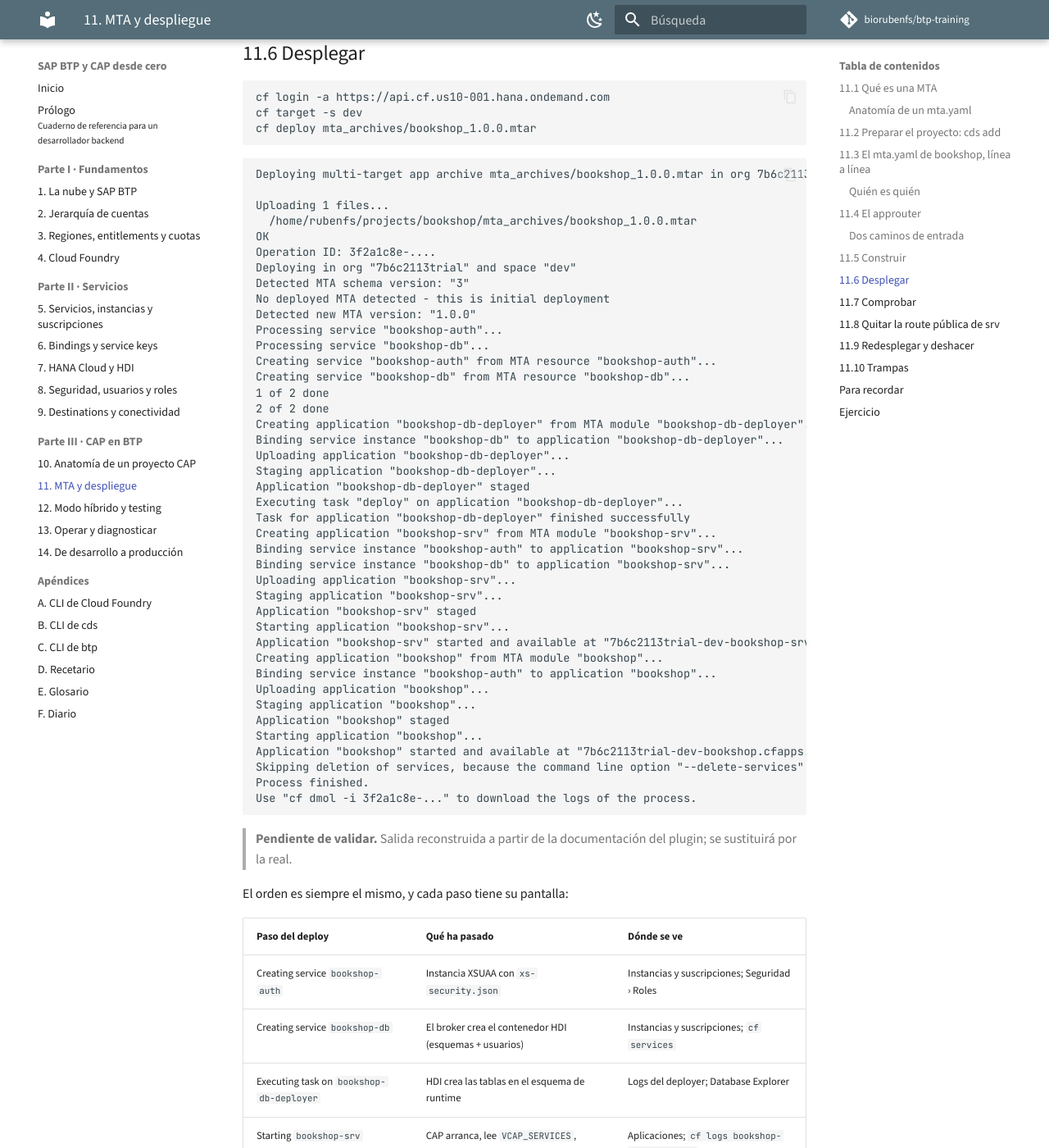
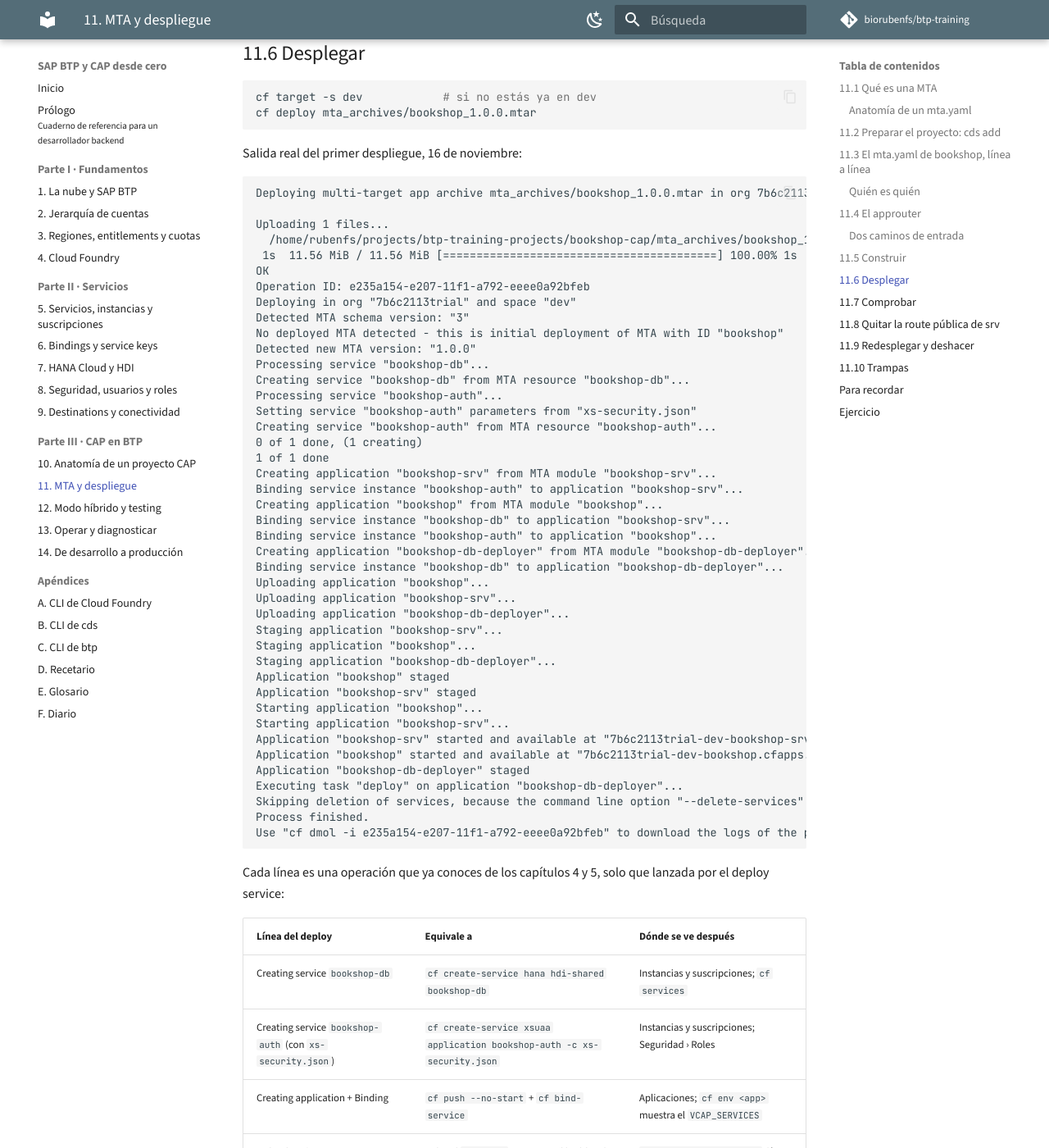
Before and after one commit to biorubenfs/btp-training, an MkDocs documentation site: the page built from libro-btp/11-mta-y-despliegue.md, in a window 1280 px wide and 1400 px high, scrolled down 16300 px. Shown: the whole window at 82% size. Built offline with MkDocs 1.6.1 and Material for MkDocs 9.7.7, drawn with Linux system fonts in a browser that asks for light colours; comment, search, counter and statistics services are not loaded; some of the changed text lies outside the part shown.

Commit message:
Capítulo 11.6 y 11.7 validados con el primer cf deploy real: salidas, equivalencias con cf, trampa del arranque en paralelo y comprobaciones por curl
Co-Authored-By: Claude Fable 5.1 <noreply@anthropic.com>

````diff
--- a/libro-btp/11-mta-y-despliegue.md
+++ b/libro-btp/11-mta-y-despliegue.md
@@ -702,69 +702,83 @@ son alias que `mbt` traduce a los que entiende el deploy service.
 ## 11.6 Desplegar
 
 ```bash
-cf login -a https://api.cf.us10-001.hana.ondemand.com
-cf target -s dev
+cf target -s dev            # si no estás ya en dev
 cf deploy mta_archives/bookshop_1.0.0.mtar
 ```
+
+Salida real del primer despliegue, 16 de noviembre:
 
 ```
 Deploying multi-target app archive mta_archives/bookshop_1.0.0.mtar in org 7b6c2113trial / space dev as ********...
 
 Uploading 1 files...
-  /home/rubenfs/projects/bookshop/mta_archives/bookshop_1.0.0.mtar
+  /home/rubenfs/projects/btp-training-projects/bookshop-cap/mta_archives/bookshop_1.0.0.mtar
+ 1s  11.56 MiB / 11.56 MiB [=========================================] 100.00% 1s
 OK
-Operation ID: 3f2a1c8e-....
+Operation ID: e235a154-e207-11f1-a792-eeee0a92bfeb
 Deploying in org "7b6c2113trial" and space "dev"
 Detected MTA schema version: "3"
-No deployed MTA detected - this is initial deployment
+No deployed MTA detected - this is initial deployment of MTA with ID "bookshop"
 Detected new MTA version: "1.0.0"
+Processing service "bookshop-db"...
+Creating service "bookshop-db" from MTA resource "bookshop-db"...
 Processing service "bookshop-auth"...
-Processing service "bookshop-db"...
+Setting service "bookshop-auth" parameters from "xs-security.json"
 Creating service "bookshop-auth" from MTA resource "bookshop-auth"...
-Creating service "bookshop-db" from MTA resource "bookshop-db"...
-1 of 2 done
-2 of 2 done
+0 of 1 done, (1 creating)
+1 of 1 done
+Creating application "bookshop-srv" from MTA module "bookshop-srv"...
+Binding service instance "bookshop-auth" to application "bookshop-srv"...
+Creating application "bookshop" from MTA module "bookshop"...
+Binding service instance "bookshop-db" to application "bookshop-srv"...
+Binding service instance "bookshop-auth" to application "bookshop"...
 Creating application "bookshop-db-deployer" from MTA module "bookshop-db-deployer"...
 Binding service instance "bookshop-db" to application "bookshop-db-deployer"...
+Uploading application "bookshop"...
+Uploading application "bookshop-srv"...
 Uploading application "bookshop-db-deployer"...
+Staging application "bookshop-srv"...
+Staging application "bookshop"...
 Staging application "bookshop-db-deployer"...
+Application "bookshop" staged
+Application "bookshop-srv" staged
+Starting application "bookshop"...
+Starting application "bookshop-srv"...
+Application "bookshop-srv" started and available at "7b6c2113trial-dev-bookshop-srv.cfapps.us10-001.hana.ondemand.com"
+Application "bookshop" started and available at "7b6c2113trial-dev-bookshop.cfapps.us10-001.hana.ondemand.com"
 Application "bookshop-db-deployer" staged
 Executing task "deploy" on application "bookshop-db-deployer"...
-Task for application "bookshop-db-deployer" finished successfully
-Creating application "bookshop-srv" from MTA module "bookshop-srv"...
-Binding service instance "bookshop-auth" to application "bookshop-srv"...
-Binding service instance "bookshop-db" to application "bookshop-srv"...
-Uploading application "bookshop-srv"...
-Staging application "bookshop-srv"...
-Application "bookshop-srv" staged
-Starting application "bookshop-srv"...
-Application "bookshop-srv" started and available at "7b6c2113trial-dev-bookshop-srv.cfapps.us10-001.hana.ondemand.com"
-Creating application "bookshop" from MTA module "bookshop"...
-Binding service instance "bookshop-auth" to application "bookshop"...
-Uploading application "bookshop"...
-Staging application "bookshop"...
-Application "bookshop" staged
-Starting application "bookshop"...
-Application "bookshop" started and available at "7b6c2113trial-dev-bookshop.cfapps.us10-001.hana.ondemand.com"
 Skipping deletion of services, because the command line option "--delete-services" is not specified.
 Process finished.
-Use "cf dmol -i 3f2a1c8e-..." to download the logs of the process.
+Use "cf dmol -i e235a154-e207-11f1-a792-eeee0a92bfeb" to download the logs of the process.
 ```
 
-> **Pendiente de validar.** Salida reconstruida a partir de la documentación
-> del plugin; se sustituirá por la real.
+Cada línea es una operación que ya conoces de los capítulos 4 y 5, solo que
+lanzada por el deploy service:
 
-El orden es siempre el mismo, y cada paso tiene su pantalla:
+| Línea del deploy                          | Equivale a                                   | Dónde se ve después                                   |
+|-------------------------------------------|----------------------------------------------|-------------------------------------------------------|
+| Creating service `bookshop-db`            | `cf create-service hana hdi-shared bookshop-db` | Instancias y suscripciones; `cf services`          |
+| Creating service `bookshop-auth` (con `xs-security.json`) | `cf create-service xsuaa application bookshop-auth -c xs-security.json` | Instancias y suscripciones; Seguridad › Roles |
+| Creating application + Binding            | `cf push --no-start` + `cf bind-service`     | Aplicaciones; `cf env <app>` muestra el `VCAP_SERVICES` |
+| Uploading / Staging                       | Subir el `data.zip` y ejecutar el buildpack  | `cf logs <app> --recent`, líneas `[STG]`              |
+| Starting                                  | `cf start`                                   | `cf apps`                                             |
+| Executing task "deploy" on `bookshop-db-deployer` | `cf run-task bookshop-db-deployer "npm start"` | `cf tasks bookshop-db-deployer`; logs `[APP/TASK/deploy]` |
 
-| Paso del deploy                          | Qué ha pasado                                     | Dónde se ve                                        |
-|------------------------------------------|---------------------------------------------------|----------------------------------------------------|
-| Creating service `bookshop-auth`         | Instancia XSUAA con `xs-security.json`            | Instancias y suscripciones; Seguridad › Roles      |
-| Creating service `bookshop-db`           | El broker crea el contenedor HDI (esquemas + usuarios) | Instancias y suscripciones; `cf services`     |
-| Executing task on `bookshop-db-deployer` | HDI crea las tablas en el esquema de runtime       | Logs del deployer; Database Explorer               |
-| Starting `bookshop-srv`                  | CAP arranca, lee `VCAP_SERVICES`, conecta a HANA  | Aplicaciones; `cf logs bookshop-srv --recent`      |
-| Starting `bookshop`                      | El approuter arranca con la URL de `srv` y la XSUAA | Aplicaciones › bookshop › Rutas                  |
+> **Trampa.** Con `enable-parallel-deployments: true` el orden **no** es
+> "primero el deployer, luego `srv`". En la salida de arriba `srv` y el
+> approuter arrancan *antes* de que la tarea del deployer termine, y la
+> última línea solo dice *Executing task*, no si acabó bien. Dos
+> consecuencias:
+>
+> 1. Hay que comprobar la tarea aparte: `cf tasks bookshop-db-deployer`
+>    debe decir `SUCCEEDED`.
+> 2. `srv` arranca contra un contenedor aún vacío. En su log aparece un
+>    `warn` del *outbox*: `Could not find table/view CDS_OUTBOX_MESSAGES in
+>    schema FE77…`. Es inofensivo: CAP lo reintenta y en cuanto el deployer
+>    crea las tablas todo funciona. Pero si lo ves, ya sabes por qué.
 
-El atajo que hace todo lo anterior de una vez (build + deploy):
+El atajo que hace build y deploy de una vez:
 
 ```bash
 cds up
@@ -775,35 +789,104 @@ cds up
 ```bash
 cf mtas
 cf mta bookshop
-cf apps
-cf services
+cf tasks bookshop-db-deployer
 ```
 
 ```
-Getting multi-target apps in org 7b6c2113trial / space dev as ********...
 mta id     version   namespace
 bookshop   1.0.0
 
-Showing health and status for multi-target app bookshop in org 7b6c2113trial / space dev as ********...
 Version: 1.0.0
 Namespace:
+
 Apps:
-name                   requested state   instances   memory   disk   urls
-bookshop               started           1/1         256M     256M   7b6c2113trial-dev-bookshop.cfapps.us10-001.hana.ondemand.com
-bookshop-db-deployer   stopped           0/1         256M     256M
-bookshop-srv           started           1/1         256M     1G     7b6c2113trial-dev-bookshop-srv.cfapps.us10-001.hana.ondemand.com
+name                   requested state   instances   memory   disk     urls
+bookshop-srv           STARTED           1/1         85.8M    226.4M   7b6c2113trial-dev-bookshop-srv.cfapps.us10-001.hana.ondemand.com
+bookshop               STARTED           1/1         45.5M    240.2M   7b6c2113trial-dev-bookshop.cfapps.us10-001.hana.ondemand.com
+bookshop-db-deployer   STOPPED           0/1         0        0
 
 Services:
 name            service   plan          bound apps                           last operation
-bookshop-auth   xsuaa     application   bookshop, bookshop-srv               create succeeded
-bookshop-db     hana      hdi-shared    bookshop-db-deployer, bookshop-srv   create succeeded
+bookshop-db     hana      hdi-shared    bookshop-srv, bookshop-db-deployer   create succeeded
+bookshop-auth   xsuaa     application   bookshop-srv, bookshop               create succeeded
+
+id   name     state       start time                      command
+1    deploy   SUCCEEDED   Mon, 16 Nov 2026 21:53:19 UTC   npm start
 ```
 
-Y en el navegador: abre la URL del approuter (`…-dev-bookshop.cfapps…`),
-pasa por el login de SAP ID Service y añade `/catalog/Books`.
+Fíjate en que `cf mta` muestra la memoria **usada** (85.8M), no la
+reservada. La reservada se ve con `cf app bookshop-srv`: 1G para `srv`,
+porque el `mta.yaml` no fija `memory` y ese es el valor por defecto del
+space. El approuter sí lleva `memory: 256M`.
 
-Si abres directamente la URL de `bookshop-srv` sin token, CAP responde `401`
-(con `auth: xsuaa` en producción). Es correcto: el camino es por el approuter.
+El log del deployer cuenta lo que hizo en HANA. Es el mismo contenedor
+HDI del capítulo 7, con otro nombre:
+
+```bash
+cf logs bookshop-db-deployer --recent | grep -E 'Deploying|Make|container'
+```
+
+```
+Deploying "src/gen/sap.capire.bookshop.Authors.hdbtable"... ok (0s 88ms)
+Deploying "src/gen/sap.capire.bookshop.Books.hdbtable"... ok (0s 28ms)
+Deploying "src/gen/data/sap.capire.bookshop-Authors.hdbtabledata$0.expand"... ok (0s 437ms)
+Deploying "src/gen/data/sap.capire.bookshop-Books.hdbtabledata$0.expand"... ok (0s 425ms)
+Deploying "src/gen/CatalogService.Authors.hdbview"... ok (0s 40ms)
+Deploying "src/gen/CatalogService.Books.hdbview"... ok (0s 40ms)
+Make succeeded (0 warnings): 11 files deployed (effective 13), 0 files undeployed (effective 0)
+Deploying to the container "FE77BBFE8A6A4B1C8996B61789849DB4"... ok (2s 114ms)
+```
+
+Y el arranque de `srv` cuenta a qué se ha conectado. Las líneas que
+importan, sin el JSON que las envuelve:
+
+```bash
+cf logs bookshop-srv --recent | grep -E 'Installing node|connect to db|auth strategy|serving|launched'
+```
+
+```
+[STG] -----> Installing node 24.22.1
+[cds] connect to db > hana { host: 'b7f3e3c5-….hna0.prod-us10.hanacloud.ondemand.com', port: '443',
+                              schema: 'FE77BBFE8A6A4B1C8996B61789849DB4',
+                              user: 'FE77BBFE8A6A4B1C8996B61789849DB4_…_RT', hdi_user: '…_DT' }
+[cds] using auth strategy { kind: 'xsuaa' }
+[cds] serving CatalogService { at: [ '/catalog' ], impl: 'srv/cat-service.js' }
+[cds] server v10.2.2 launched in 918 ms
+```
+
+Tres cosas se confirman ahí: el buildpack ha instalado Node 24 (el
+`engines ^24` de 11.5 no era problema en `us10`), `srv` usa el usuario
+`_RT` del contenedor (el de runtime, no el `_DT` de diseño, igual que
+viste en `SYS.SCHEMAS` en el capítulo 7), y el handler cargado es el
+`.js` compilado.
+
+Por último, los dos caminos de entrada de 11.4 con `curl`:
+
+```bash
+curl -s -o /dev/null -w '%{http_code}\n' https://7b6c2113trial-dev-bookshop-srv.cfapps.us10-001.hana.ondemand.com/catalog/Books
+curl -s -i https://7b6c2113trial-dev-bookshop.cfapps.us10-001.hana.ondemand.com/catalog/Books | head -c 300
+```
+
+```
+401
+```
+
+```
+HTTP/2 200
+content-type: text/html
+set-cookie: JSESSIONID=…; HttpOnly; Secure
+<html><head>…<script>…location="https://7b6c2113trial.authentication.us10.hana.ondemand.com/oauth/authorize?response_type=code&client_id=sb-bookshop-7b6c2113trial-dev!t742437&redirect_uri=https%3A%2F%2F7b6c2113trial-dev-bookshop.cfapps.us10-001.hana.ondemand.com%2Flogin%2Fcallback"</script></head></html>
+```
+
+`srv` directo, sin token: **401**, como anunciaba 11.4. El approuter no
+responde con un 302 sino con un **200 y una página mínima** cuyo script
+guarda en cookies a dónde querías ir y te manda al `/oauth/authorize` de
+XSUAA. El `client_id` que ves, `sb-bookshop-7b6c2113trial-dev!t742437`, es
+el de la instancia `bookshop-auth`: `sb-` + el `xsappname` del `mta.yaml`.
+
+En el navegador: abre la URL del approuter, pasa por el login de SAP ID
+Service y añade `/catalog/Books`. Los libros con `stock > 100` llevan
+"(en oferta)": el handler del capítulo 10 corriendo en BTP contra HANA.
 
 ## 11.8 Quitar la route pública de `srv`
 
````
Also changed, not shown: libro-btp/A6-apendice-diario.md (+3 -2 lines).
